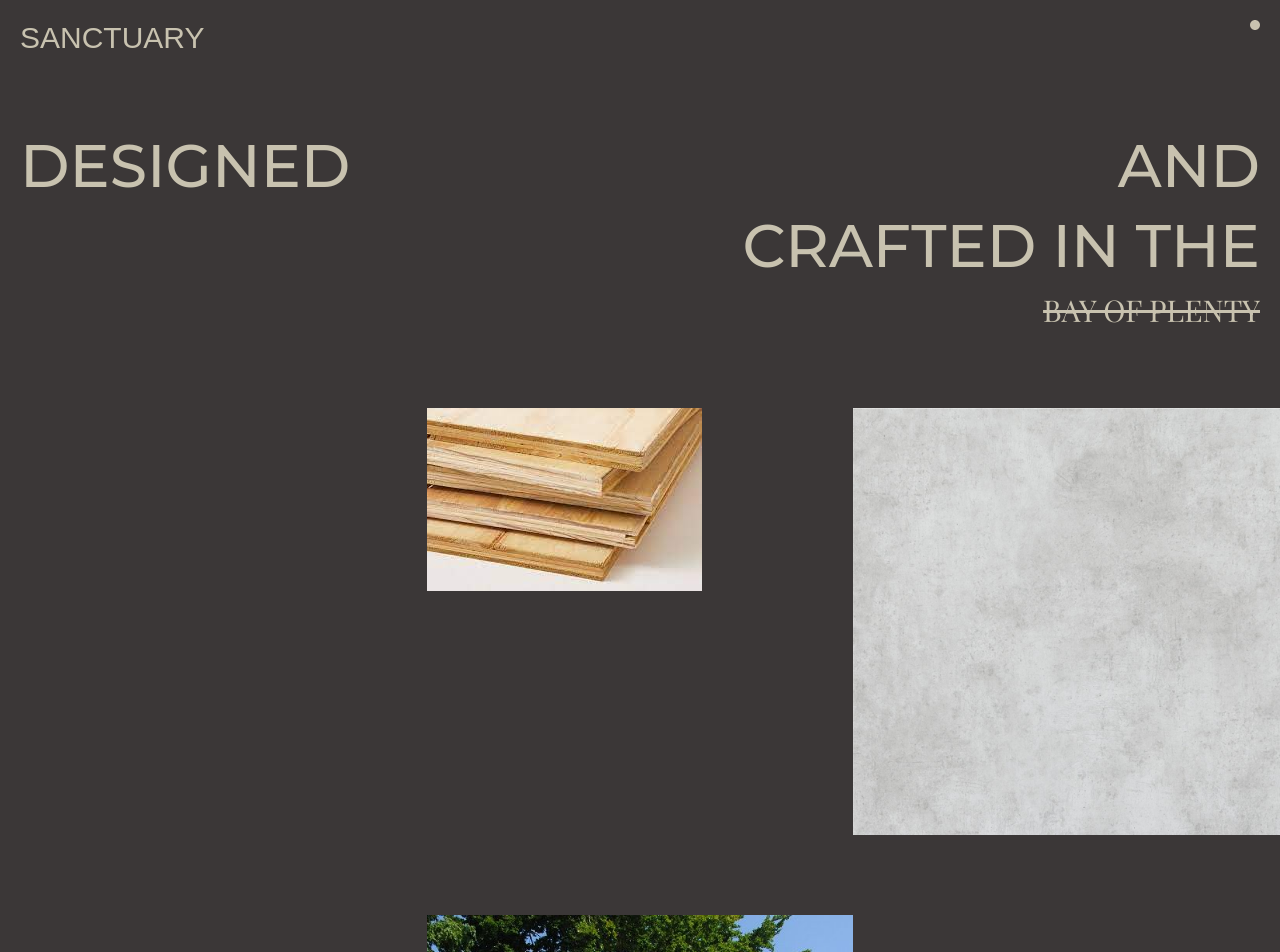
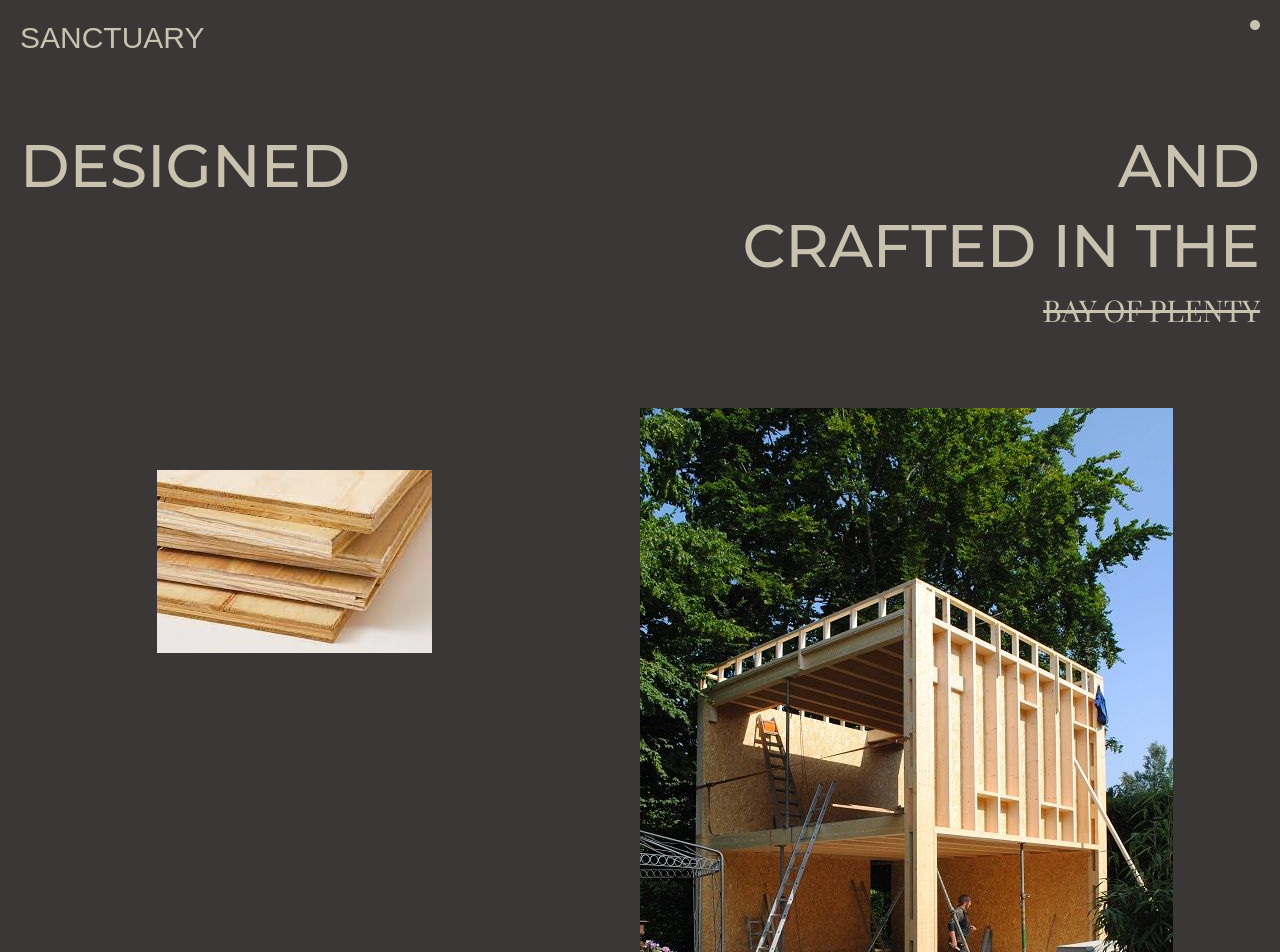
Before and after one commit to rocio-peralta/CASA, a React (Vite) app in the folder client/: page / in a window 1280 px wide. Shown: the top 952 px of the page. Built offline with nearby package versions, Linux system fonts and the light colour scheme; a web font is replaced by a local one.

Commit message:
working ont ransition

```diff
--- a/client/src/components/Borrador.jsx
+++ b/client/src/components/Borrador.jsx
@@ -1,91 +1,27 @@
 const Borrador = () => {
   return (
     <>
-      <main>
-        <div className="works__container enterContents">
-          <section className="works__containerSec">
-            <div className="works__containerSecBlock">
-              <div>
-                <article
-                  className="works__containerSecBlockBox"
-                  style="top: 0%;"
-                >
-                  <div>
-                    <a
-                      className="works__containerSecBlockBoxInner magnetic"
-                      href="/works/miroku"
-                    >
-                      <figure className="works__containerSecBlockBoxInnerFig">
-                        <img
-                          src="https://images.microcms-assets.io/assets/787b219dbb384d9da4a70d8ed4e65908/471fadbed082451c8868a789b9c626c6/miroku_main.jpg"
-                          alt="miroku"
-                          style="transform: translate(0px, 0px);"
-                        ></img>
-                      </figure>
-                      <div className="works__containerSecBlockBoxInnerTxt">
-                        <div
-                          className="works__containerSecBlockBoxInnerTxtIn"
-                          style="transform: translate(0px, 0px);"
-                        >
-                          <h2>miroku</h2>
-                          <span>2023</span>
-                        </div>
-                      </div>
-                      <span
-                        className="cmn__mouse"
-                        style="transform: translate(0px, 0px);"
-                      >
-                        <span>
-                          <span>View</span>
-                        </span>
-                      </span>
-                    </a>
-                  </div>
-                </article>
-              </div>
+      <main className="mt-20 mx-auto max-w-7xl px-16">
+        <div className="flex justify-center">
+          <div className="w-1/2 ">
+            <img
+              className="object-none w-4/5"
+              src="/images/wood.jpeg"
+              alt="wood"
+            />
+          </div>
+          <div className="w-1/2 ">
 
-              <div>
-                <article
-                  className="works__containerSecBlockBox"
-                  style="top: -30%;"
-                >
-                  <div>
-                    <a
-                      className="works__containerSecBlockBoxInner magnetic"
-                      href="/works/biosummit"
-                    >
-                      <figure className="works__containerSecBlockBoxInnerFig">
-                        <img
-                          src="https://images.microcms-assets.io/assets/787b219dbb384d9da4a70d8ed4e65908/889c7510481249ea86b3136f2ceebfcb/main.png"
-                          alt="BIO SUMMIT"
-                          style="transform: translate(0px, 0px);"
-                        ></img>
-                      </figure>
-                      <div className="works__containerSecBlockBoxInnerTxt">
-                        <div
-                          className="works__containerSecBlockBoxInnerTxtIn"
-                          style="transform: translate(0px, 0px);"
-                        >
-                          <h2>BIO SUMMIT</h2>
-                          <span>2023</span>
-                        </div>
-                      </div>
-                      <span
-                        className="cmn__mouse"
-                        style="transform: translate(0px, 0px);"
-                      >
-                        <span>
-                          <span>View</span>
-                        </span>
-                      </span>
-                    </a>
-                  </div>
-                </article>
-              </div>
-            </div>
-          </section>
+                <img
+                  className="object-none "
+                  src="/images/outside.jpg"
+                  alt="outside"
+                />
+
+          </div>
         </div>
       </main>
     </>
   )
 }
+export default Borrador
--- a/client/src/components/Home.jsx
+++ b/client/src/components/Home.jsx
@@ -1,3 +1,4 @@
+import Borrador from './Borrador'
 import Navbar from './Navbar'
 import Transition from './Transition'
 import { motion, useScroll, useTransform } from 'framer-motion'
@@ -40,7 +41,8 @@ const Home = () => {
           </h1>
         </div>
       </motion.section>
-      <Transition />
+      {/* <Transition /> */}
+      <Borrador />
     </>
   )
 }
```
